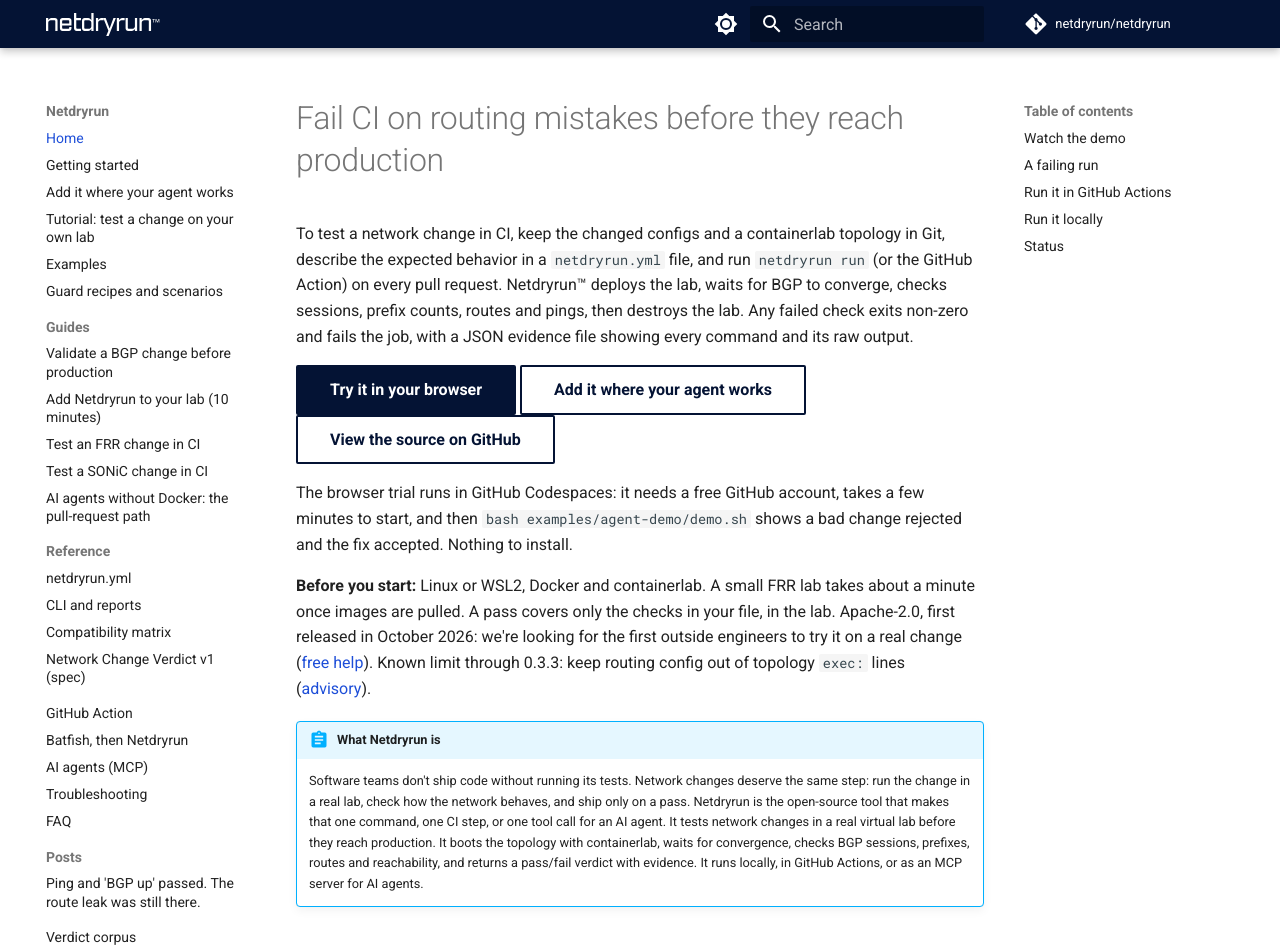
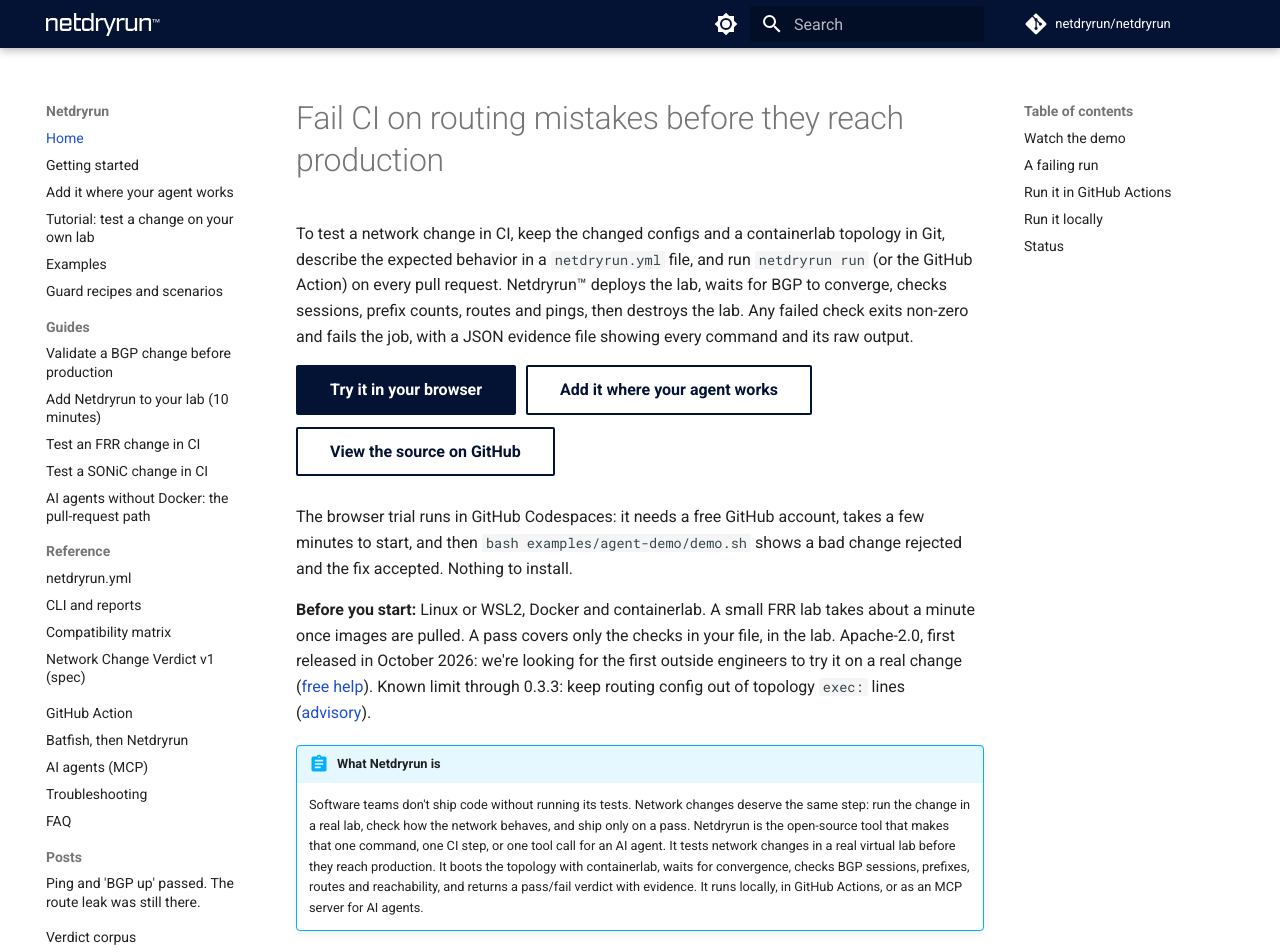
Before and after one commit to actions-marketplace-validations/netdryrun_Netdryrun, an MkDocs documentation site: the page built from website/docs/index.md, in a window 1280 px wide and 1400 px high. Shown: the top 952 px of the window. Built offline with MkDocs 1.6.1 and Material for MkDocs 9.7.7, drawn with Linux system fonts in a browser that asks for light colours; plug-ins that fetch from the network failed and are left out; comment, search, counter and statistics services are not loaded.

Commit message:
Site: space buttons apart when they wrap onto separate lines on narrow screens

```diff
--- a/website/docs/stylesheets/brand.css
+++ b/website/docs/stylesheets/brand.css
@@ -48,3 +48,6 @@
 .ndr-video { margin: 1.2em 0 1.6em; }
 .ndr-video video { display: block; width: 100%; height: auto; border-radius: 8px; background: #041334; }
 .ndr-video figcaption { font-size: 0.7rem; color: var(--md-default-fg-color--light); margin-top: 0.5em; text-align: left; max-width: none; }
+
+/* Buttons in a row wrap onto separate lines on narrow screens: keep a gap between them, so each reads as its own button */
+.md-typeset .md-button { margin: 0 0.3rem 0.6rem 0; }
```
